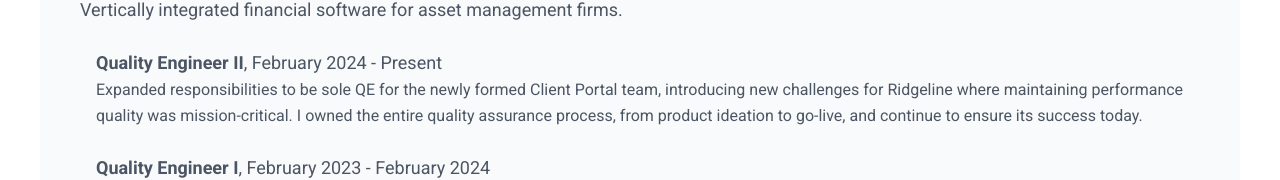
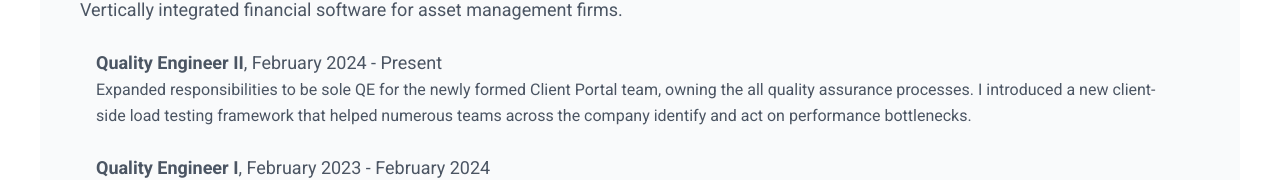
Before and after one commit to alecabdul/personal-website, a Next.js app: page / in a window 1280 px wide. Shown: the part 756-936 px from the top of the page. Built offline with nearby package versions, Linux system fonts and the light colour scheme; a web font is replaced by a local one.

Commit message:
Update page.tsx

```diff
--- a/app/page.tsx
+++ b/app/page.tsx
@@ -69,7 +69,7 @@
             <strong>Quality Engineer II</strong>, February 2024 - Present
           </p>
           <p className='leading-relaxed px-4'>
-            Expanded responsibilities to be sole QE for the newly formed Client Portal team, introducing new challenges for Ridgeline where maintaining performance quality was mission-critical. I owned the entire quality assurance process, from product ideation to go-live, and continue to ensure its success today.
+            Expanded responsibilities to be sole QE for the newly formed Client Portal team, owning the all quality assurance processes. I introduced a new client-side load testing framework that helped numerous teams across the company identify and act on performance bottlenecks.
           </p>
 
           {/* QEI */}
```
